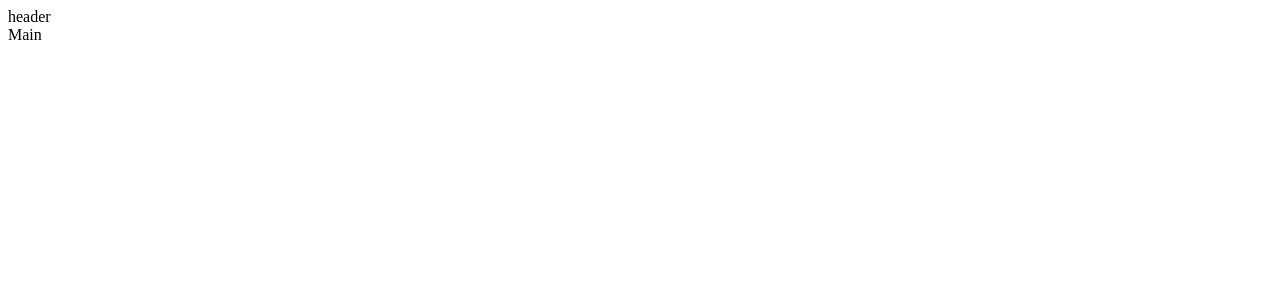
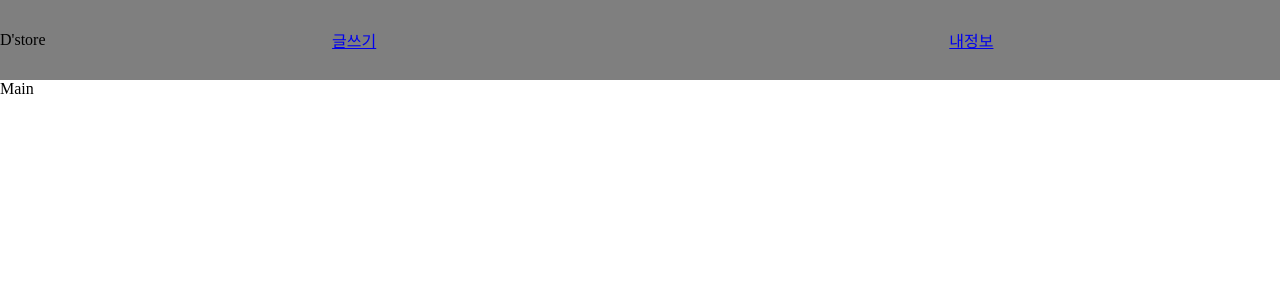
Before and after one commit to D-Store/D-store-practice, a React (Create React App) app: page / in a window 1280 px wide. Shown: the top 300 px of the page. Built offline with nearby package versions, Linux system fonts and the light colour scheme.

Commit message:
[ADD] Header

```diff
--- /dev/null
+++ b/src/components/common/Header/Header.css
@@ -0,0 +1,17 @@
+.header {
+  width: 100%;
+  height: 10vh;
+  display: flex;
+  align-items: center;
+  justify-content: space-between;
+  background-color: rgba(0, 0, 0, 0.5);
+}
+
+.header-main {
+}
+
+.header-nav {
+  width: 100%;
+  display: flex;
+  justify-content: space-around;
+}
--- a/src/components/common/Header/Header.jsx
+++ b/src/components/common/Header/Header.jsx
@@ -1,7 +1,32 @@
 import React from "react";
+import { Link } from "react-router-dom";
+import "./Header.css";
 
-const Header = () => {
-  return <div>header</div>;
+const Header = ({ isLogin }) => {
+  return (
+    <div className="header">
+      <div className="header-main">D'store</div>
+      {isLogin ? (
+        <div className="header-nav">
+          <div className="header-nav-item">
+            <Link to="/signIn">SignIn</Link>
+          </div>
+          <div className="header-nav-item">
+            <Link to="/signUp">SingUp</Link>
+          </div>
+        </div>
+      ) : (
+        <div className="header-nav">
+          <div className="header-nav-item">
+            <Link to="/signIn">글쓰기</Link>
+          </div>
+          <div className="header-nav-item">
+            <Link to="/signUp">내정보</Link>
+          </div>
+        </div>
+      )}
+    </div>
+  );
 };
 
 export default Header;
--- a/src/utils/font.css
+++ b/src/utils/font.css
@@ -1,36 +1,40 @@
 @font-face {
-    font-family: 'Noto Sans CJK KR';
+  font-family: "Noto Sans CJK KR";
   font-style: normal;
   font-weight: 100;
-    src: url("../assets/fonts/NotoSansKR-Light.woff2") format('woff2'),
-    url("../assets/fonts/NotoSansKR-Light.woff") format('woff'),
-    url("../assets/fonts/NotoSansKR-Light.otf") format('truetype')
+  src: url("../assets/fonts/NotoSansKR-Light.woff2") format("woff2"),
+    url("../assets/fonts/NotoSansKR-Light.woff") format("woff"),
+    url("../assets/fonts/NotoSansKR-Light.otf") format("truetype");
 }
 
 @font-face {
-    font-family: 'Noto Sans CJK KR';
+  font-family: "Noto Sans CJK KR";
   font-style: normal;
   font-weight: normal;
-    src: url("../assets/fonts/NotoSansKR-Regular.woff2") format('woff2'),
-    url("../assets/fonts/NotoSansKR-Regular.woff") format('woff'),
-    url("../assets/fonts/NotoSansKR-Regular.otf") format('truetype')
-  }
-
-
-  @font-face {
-    font-family: 'Noto Sans CJK KR';
-    font-style: normal;
-    font-weight: 500;
-    src: url("../assets/fonts/NotoSansKR-Medium.woff2") format('woff2'),
-    url("../assets/fonts/NotoSansKR-Medium.woff") format('woff'),
-    url("../assets/fonts/NotoSansKR-Medium.otf") format('truetype')
+  src: url("../assets/fonts/NotoSansKR-Regular.woff2") format("woff2"),
+    url("../assets/fonts/NotoSansKR-Regular.woff") format("woff"),
+    url("../assets/fonts/NotoSansKR-Regular.otf") format("truetype");
 }
 
 @font-face {
-    font-family: 'Noto Sans CJK KR';
+  font-family: "Noto Sans CJK KR";
+  font-style: normal;
+  font-weight: 500;
+  src: url("../assets/fonts/NotoSansKR-Medium.woff2") format("woff2"),
+    url("../assets/fonts/NotoSansKR-Medium.woff") format("woff"),
+    url("../assets/fonts/NotoSansKR-Medium.otf") format("truetype");
+}
+
+@font-face {
+  font-family: "Noto Sans CJK KR";
   font-style: normal;
   font-weight: bold;
-    src: url("../assets/fonts/NotoSansKR-Bold.woff2") format('woff2'),
-    url("../assets/fonts/NotoSansKR-Bold.woff") format('woff'),
-    url("../assets/fonts/NotoSansKR-Bold.otf") format('truetype')
+  src: url("../assets/fonts/NotoSansKR-Bold.woff2") format("woff2"),
+    url("../assets/fonts/NotoSansKR-Bold.woff") format("woff"),
+    url("../assets/fonts/NotoSansKR-Bold.otf") format("truetype");
 }
+
+body {
+  padding: 0;
+  margin: 0;
+}
```
Also changed, not shown: src/containers/Header/HeaderContainer.jsx (+13 -2 lines). Lines whose indentation alone changed are shown as unchanged.
